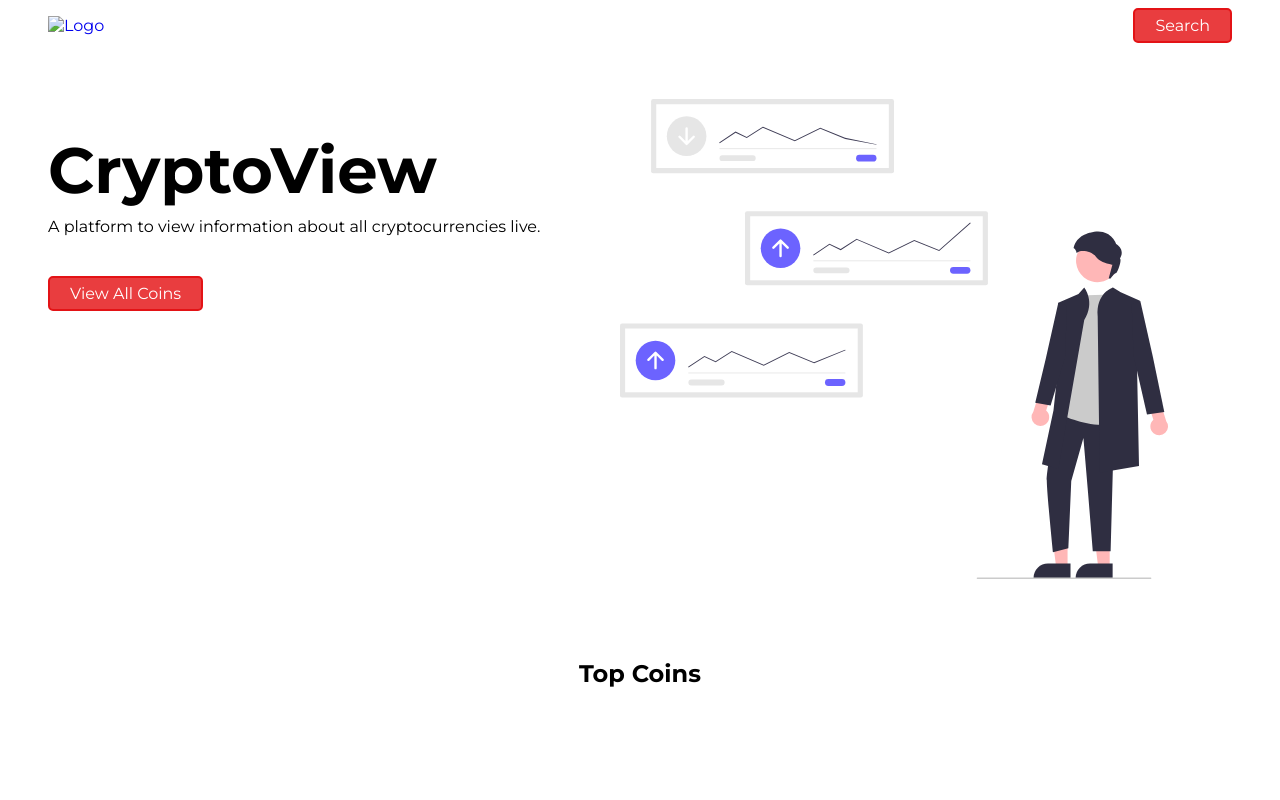
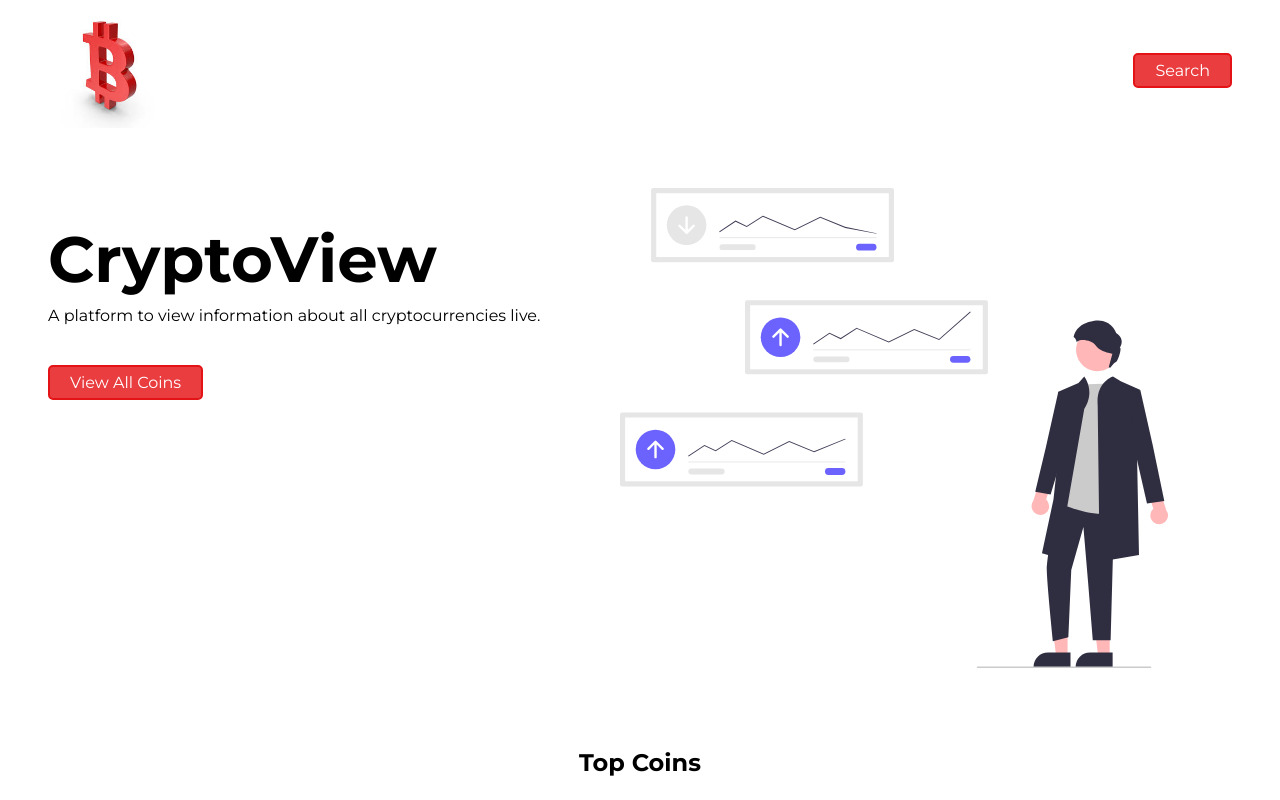
Before and after one commit to CodingWithPandeyji/Major-Project-Crypto, a plain HTML site: page index.html in a window 1280 px wide. Shown: the top 800 px of the page. Drawn offline with Linux system fonts and the light colour scheme; no server answers; files whose address does not match are found by name.

Commit message:
Update index.html

```diff
--- a/index.html
+++ b/index.html
@@ -23,7 +23,7 @@
     <div id="wrapper">
       <header>
         <a href="index.html">
-          <img src="assets/images.jpeg" alt="Logo" />
+          <img src="./images.jpeg" alt="Logo" />
         </a>
 
         <ul>
```
